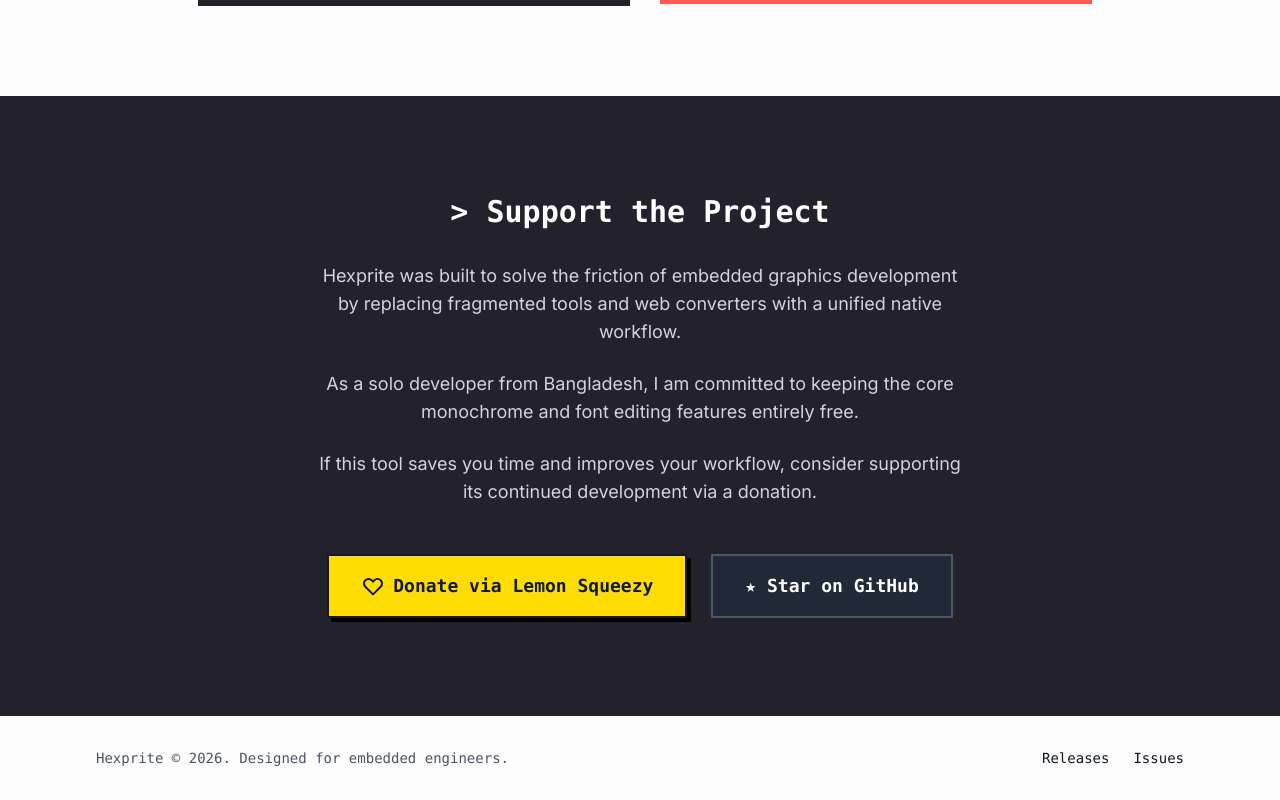
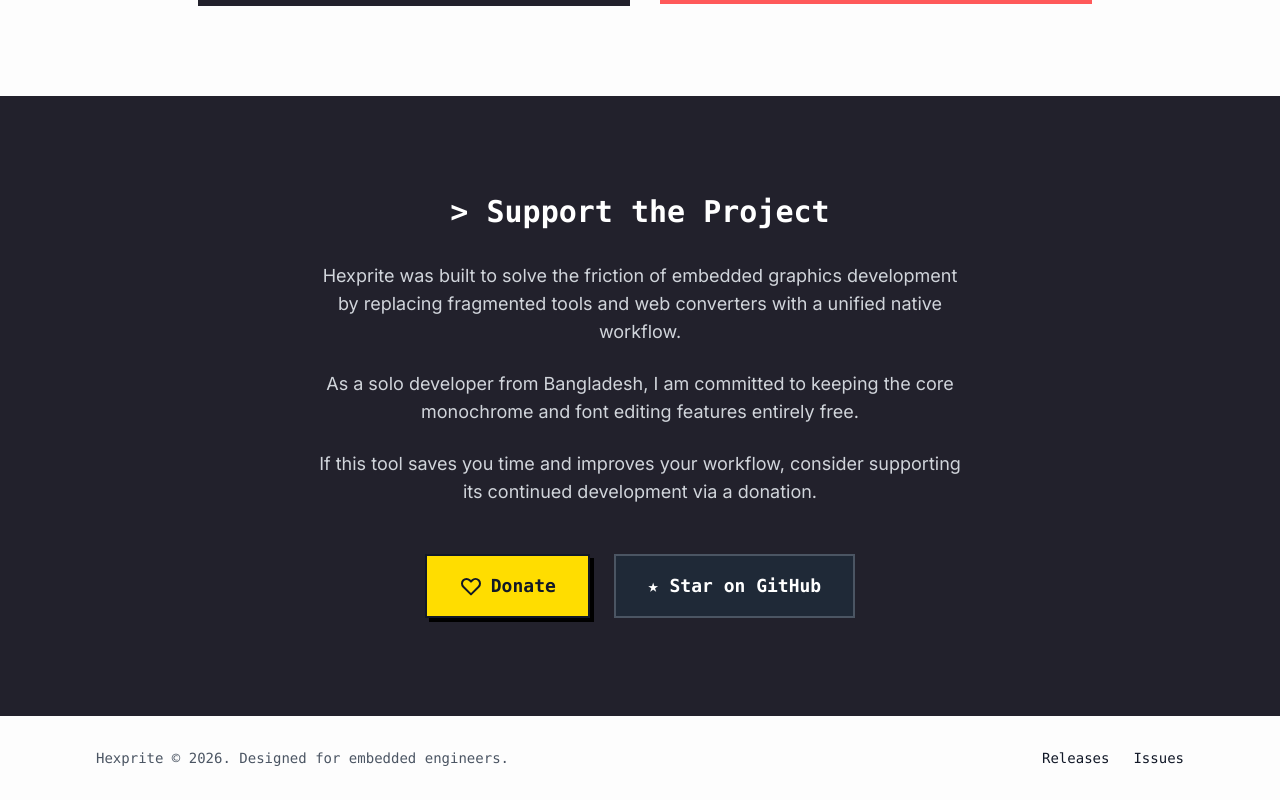
Before and after one commit to showmik/hexprite.com, a plain HTML site: page index.html in a window 1280 px wide. Shown: the part 5247-6047 px from the top of the page. Drawn offline with nearby package versions, Linux system fonts and the light colour scheme; no server answers.

Commit message:
fix: shorten donate button label to "Donate"

```diff
--- a/index.html
+++ b/index.html
@@ -543,7 +543,7 @@
                     <svg class="w-5 h-5 md:w-6 md:h-6" fill="none" stroke="currentColor" viewBox="0 0 24 24" xmlns="http://www.w3.org/2000/svg">
                         <path stroke-linecap="round" stroke-linejoin="round" stroke-width="2" d="M4.318 6.318a4.5 4.5 0 000 6.364L12 20.364l7.682-7.682a4.5 4.5 0 00-6.364-6.364L12 7.636l-1.318-1.318a4.5 4.5 0 00-6.364 0z"></path>
                     </svg>
-                    Donate via Lemon Squeezy
+                    Donate
                 </a>
                 <a href="#"
                     class="px-6 py-4 md:px-8 md:py-4 bg-gray-800 text-white font-mono font-bold text-base md:text-lg hover:bg-gray-700 border-2 border-gray-600 transition-all flex items-center justify-center gap-2">
```
